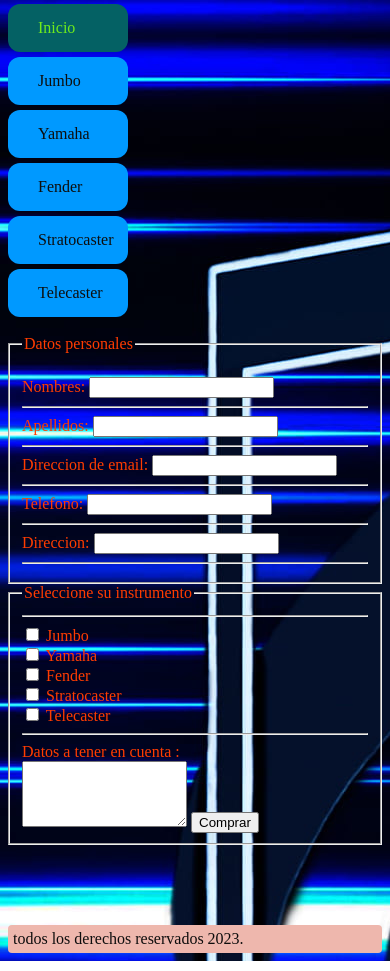
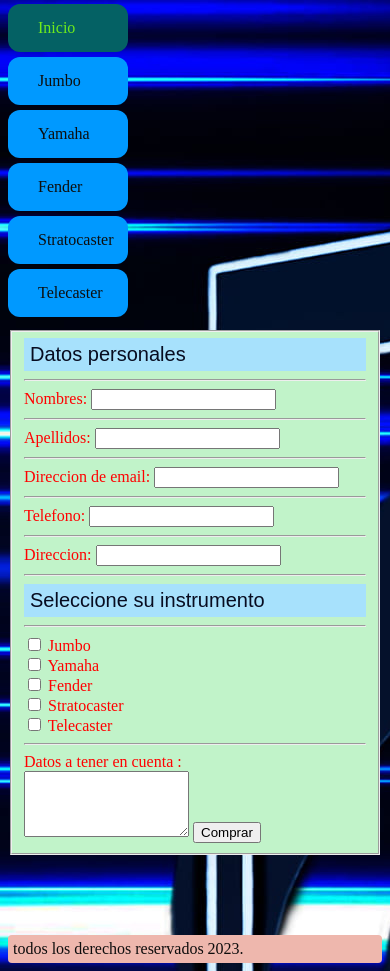
Before and after one commit to Matias8mil200/PF-Gonzalez-Banegas-Julio-Matias, a website: page formulario activado/formulario de modelos.html in a window 390 px wide. Drawn offline with Linux system fonts and the light colour scheme.

Commit message:
retoque final del ultimo trabajo

```diff
--- a/formulario activado/formulario de modelos.html
+++ b/formulario activado/formulario de modelos.html
@@ -31,8 +31,10 @@
 
             <div>
                 <fieldset class="formulario">
-                    <legend>Datos personales</legend>
-                    <br>
+                    <p class="titulo-formulario">
+                        Datos personales
+                    </p>
+                    <hr>
                     <label for="Nombre">Nombres:</label>
                     <input type="text" id="Nombre" name="Nombre"><br>
                     <hr>
@@ -49,11 +51,10 @@
                     <input type="text" id="domicilio" name="domicilio"><br>
 
                     <hr>
-                </fieldset>
-            </div>
-            <div>
-                <fieldset class="formulario2">
-                    <legend>Seleccione su instrumento</legend>
+
+                    <p class="titulo-formulario">
+                        Seleccione su instrumento
+                    </p>
 
                     <hr>
                     <input type="checkbox" id="instrumento" name="instrumento" value="Guitarra Jumbo">
--- a/scss/estilos.scss
+++ b/scss/estilos.scss
@@ -86,11 +86,22 @@
 
 }
 
-form {
-    /*COLOR de los textos del formulario ANARANJADO FUERTE*/
-    color: #ff3c00;
+.titulo-formulario {
+    background-color: #a7e1fc;
+    margin: 0%;
+    border-radius: 0%;
 }
 
+label {
+
+    color: #ff0000;/*COLOR de los textos del formulario ANARANJADO FUERTE*/
+
+}
+
+.formulario {
+
+    background-color: #c1f3c9;
+}
 
 footer {
     /*color para el pie de pagina*/
@@ -488,7 +499,7 @@
     #arbitro {
         font-family: 'Rubik Distressed', cursive;
         /*titulo principal*/
-        color: rgb(1, 18, 167);
+        color: rgb(255, 230, 0);
         margin: auto;
         text-align: center;
         margin-top: 300px;
@@ -613,7 +624,7 @@
 
     h2 {
         color: rgb(0, 255, 98);
-        background-color: rgb(108, 158, 190);
+        background-color: rgba(108, 159, 190, 0.925);
         border-radius: 5px;
         padding: 3px 5px 3px 5px;
         text-align: center;
@@ -654,9 +665,10 @@
         overflow: scroll;
     }
 
+    /*corte la tabla con scroll horizontal*/
     .tabla-reducida {
         margin-top: 10px;
-        width: 250px;
+        width: 100%;
         height: 420px;
         overflow: auto;
     }
@@ -671,27 +683,24 @@
         height: 210px;
     }
 
-    body div form {
-        position: absolute;
-        display: block;
-        margin: auto;
-        width: 370px;
-        height: 290px;
+
+    }
+    .titulo-formulario {
+        background-color: #a7e1fc;
+        margin: 0%;
+        border-radius: 0%;
+    }
+
+    label {
+
+        color: #ff0000;/*COLOR de los textos del formulario ANARANJADO FUERTE*/
+
     }
 
     .formulario {
 
-        display: block;
-        margin: auto;
-        margin-top: 335px;
-
-    }
-
-    .formulario2 {
-
-        display: block;
-        margin: auto;
-
+        background-color: #c1f3c9;
+        margin-top: 330px;
     }
 
     #boton-de-arrepentimiento {
@@ -714,5 +723,5 @@
         background-color: #eeb7ad;
         border-radius: 4px;
         padding: 5px;
+
     }
-}
```
Also changed, not shown: css/Estilos.css.
